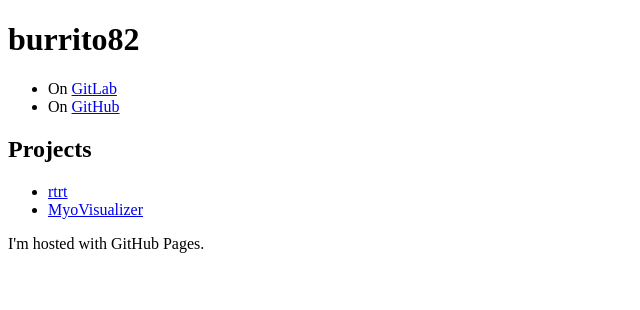
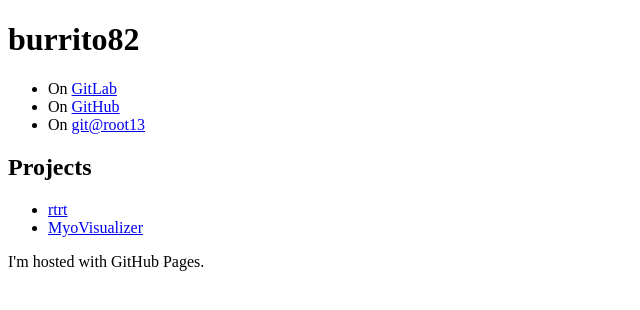
Before and after one commit to burrito82/burrito82.github.io, a plain HTML site: page index.html in a window 1280 px wide. Shown: the whole page, without its empty margins (0-640 px from the left). Drawn offline with Linux system fonts and the light colour scheme.

Commit message:
ADD: link to git.root13.de

```diff
--- a/index.html
+++ b/index.html
@@ -8,6 +8,7 @@
         <ul>
             <li>On <a href="http://gitlab.com/u/burrito82">GitLab</a></li>
             <li>On <a href="http://github.com/burrito82">GitHub</a></li>
+            <li>On <a href="https://git.root13.de/u/burrito82">git@root13</a></li>
         </ul>
         <h2>Projects</h2>
         <ul>
```
